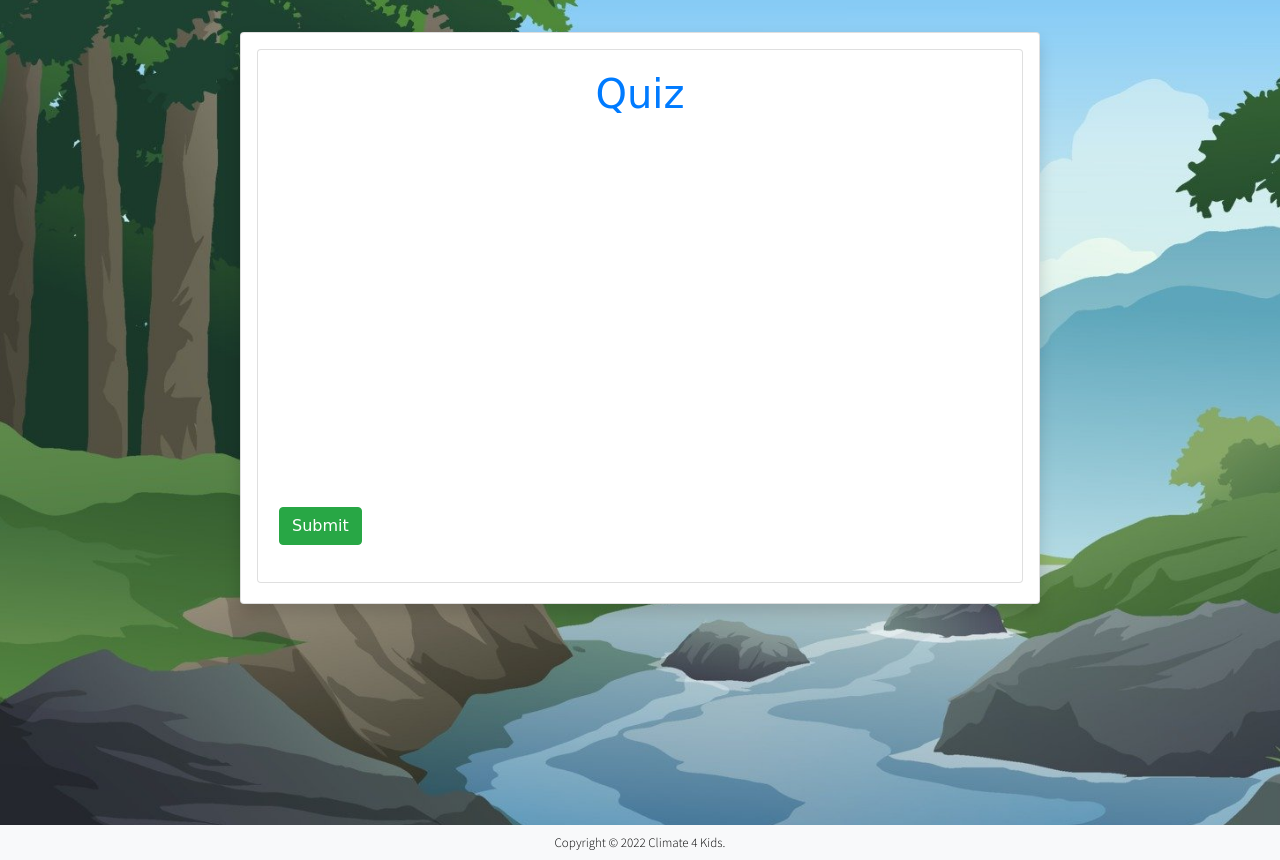
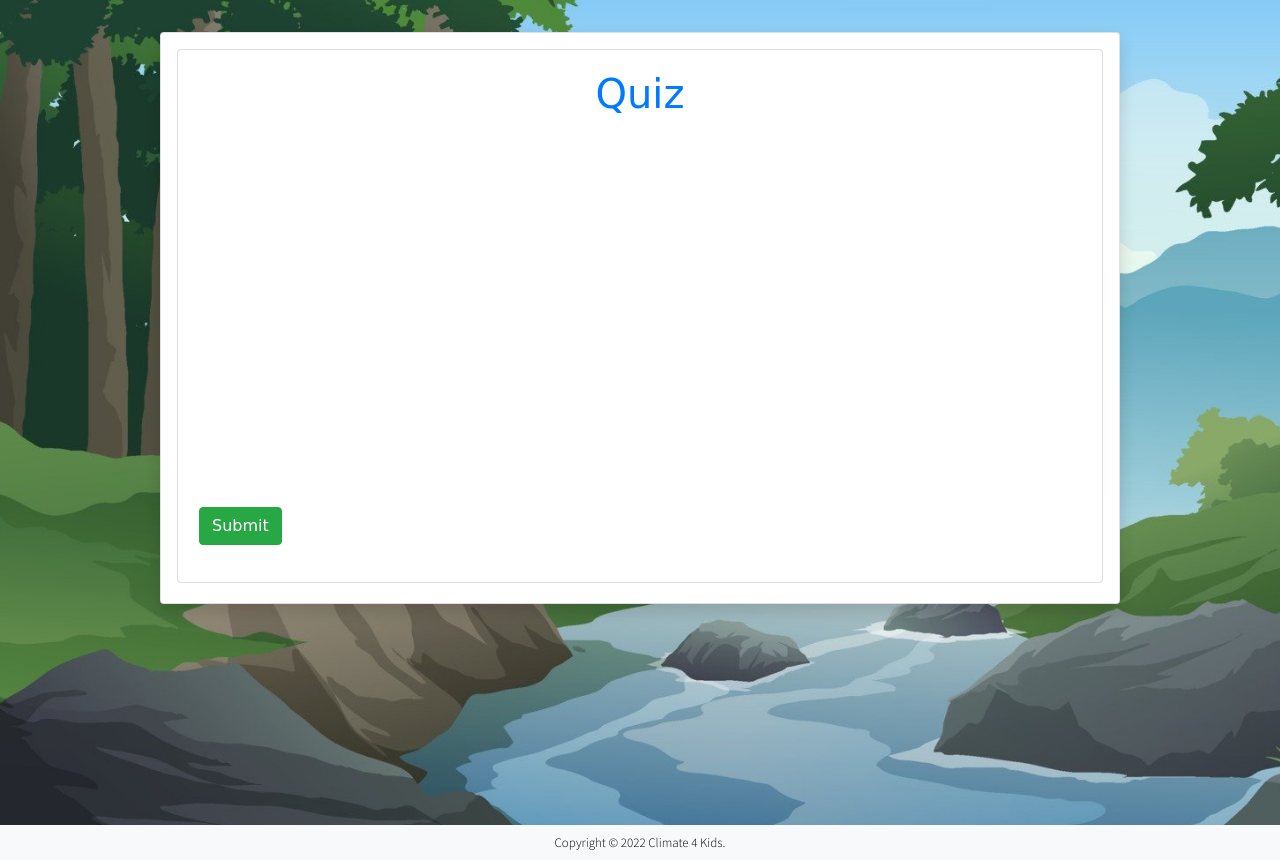
Before and after one commit to James-02/Climate4Kids, a Flask app: page /quiz_questions/1 in a window 1280 px wide. Shown: the part 92-952 px from the top of the page. Run offline with Flask 2, Linux system fonts and the light colour scheme; the visitor is signed in with stand-in values (Sample User, id 1); data comes from the database, SQL or seed files in the repository; data that the repository does not hold is empty; parts of the project's set-up code (start-up, migrations or seed data) failed here and were passed over; some libraries are stand-ins or nearby versions.

Commit message:
Quiz question width edit to allow  longer questions.

```diff
--- a/templates/quizzes/quiz_question.html
+++ b/templates/quizzes/quiz_question.html
@@ -1,7 +1,7 @@
 {% extends "base.html" %}
 {% block title %}Climate 4 Kids | Quiz{% endblock %}
 {% block content %}
-    <div class="card text-start mx-auto my-auto shadow p-3 mb-5 bg-white rounded" style="width: 50rem">
+    <div class="card text-start mx-auto my-auto shadow p-3 mb-5 bg-white rounded" style="width: 60rem">
      <div class="card mb-1">
           <div class="card-body" style="font-family: 'Comic Sans MS', serif">
           <h1 class="text-center text-underline text-primary">{{ quiz.name }} Quiz</h1>
```
